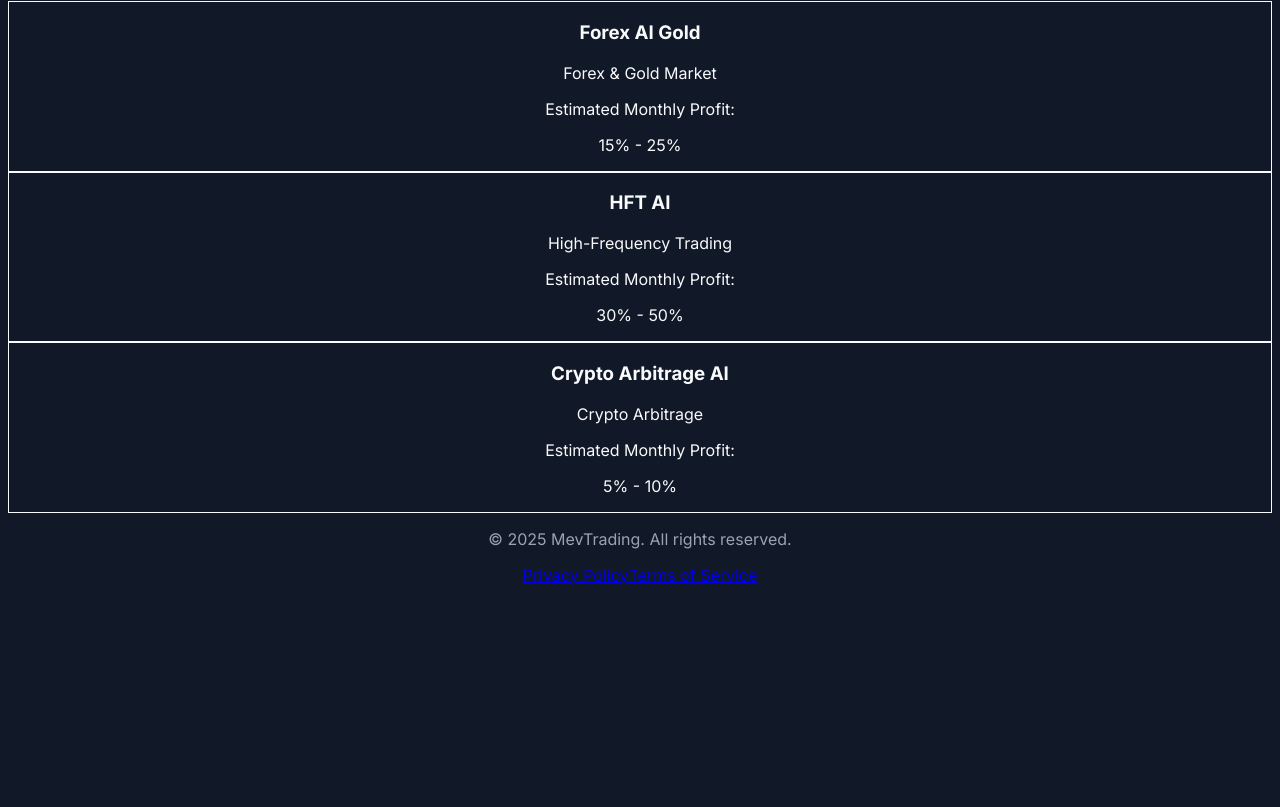
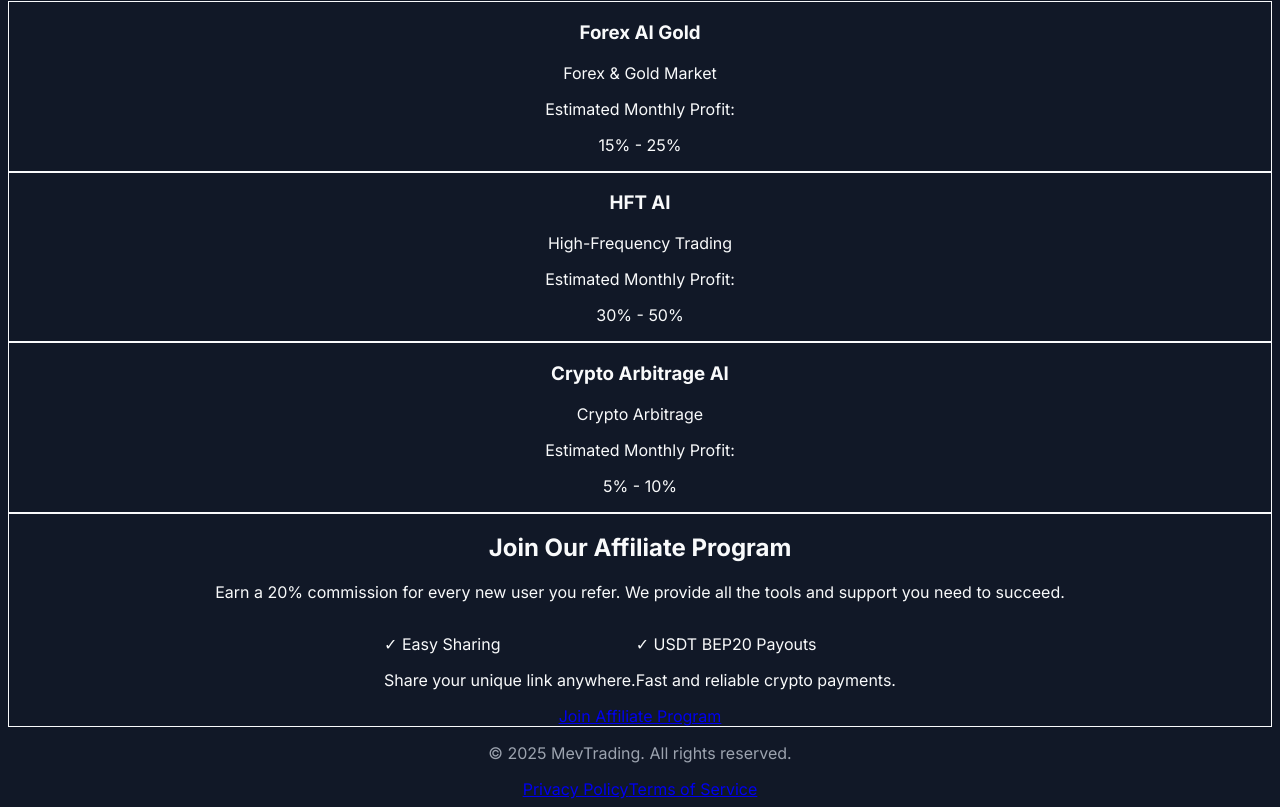
Before and after one commit to namgh77/-fxcopytradeNEW, a Next.js app: page / in a window 1280 px wide. Shown: the part 1420-2227 px from the top of the page. Before the commit the page ends 2013 px from the top, so only its background shows below. Built offline with nearby package versions, Linux system fonts and the light colour scheme.

Commit message:
feat: Add Affiliate Program section and complete page redesign

```diff
--- a/app/page.tsx
+++ b/app/page.tsx
@@ -87,7 +87,7 @@
       </section>
 
       {/* Our Trading Bots Section */}
-      <section className="py-24">
+      <section className="py-24 bg-gray-900">
         <div className="container mx-auto text-center">
           <h2 className="text-4xl font-bold mb-12">Our Trading Bots</h2>
           <div className="grid grid-cols-1 md:grid-cols-3 gap-8 max-w-6xl mx-auto">
@@ -97,6 +97,31 @@
           </div>
         </div>
       </section>
+
+      {/* Affiliate Program Section */}
+      <section className="py-24">
+        <div className="container mx-auto text-center max-w-4xl">
+          <div className="p-8 rounded-lg border border-blue-500/50 bg-blue-900/20">
+            <h2 className="text-4xl font-bold mb-4">Join Our Affiliate Program</h2>
+            <p className="text-lg text-gray-400 max-w-2xl mx-auto mb-6">
+              Earn a 20% commission for every new user you refer. We provide all the tools and support you need to succeed.
+            </p>
+            <div className="flex justify-center items-center gap-8 my-8">
+                <div className="text-left">
+                    <p className="font-semibold text-xl">✓ Easy Sharing</p>
+                    <p className="text-gray-400">Share your unique link anywhere.</p>
+                </div>
+                <div className="text-left">
+                    <p className="font-semibold text-xl">✓ USDT BEP20 Payouts</p>
+                    <p className="text-gray-400">Fast and reliable crypto payments.</p>
+                </div>
+            </div>
+            <Link href="#affiliate" className="bg-blue-600 hover:bg-blue-700 text-white font-bold py-3 px-8 rounded-lg transition-transform transform hover:scale-105">
+              Join Affiliate Program
+            </Link>
+          </div>
+        </div>
+      </section>
     </>
   );
 }
```
